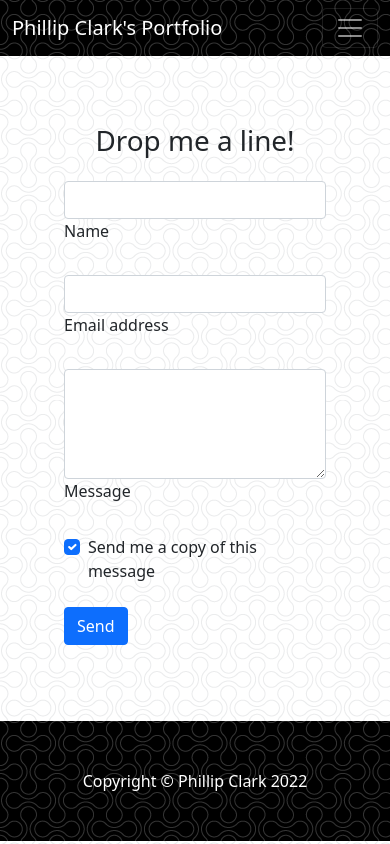
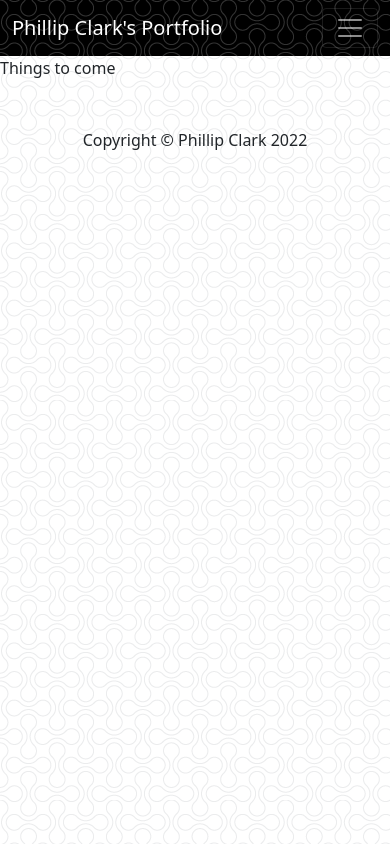
Before and after one commit to ComputisClark/phllpclrk-com, a PHP site: page /contact.html in a window 390 px wide. Run offline with PHP 8.4, Linux system fonts and the light colour scheme; some libraries are stand-ins or nearby versions.

Commit message:
Fix footer responsive display
made footer transparent.

```diff
--- a/contact.html
+++ b/contact.html
@@ -32,53 +32,17 @@
         </nav>
 
         <!-- Page Content-->
-        <div class="row row-cols-1 row-cols-sm-2 row-cols-md-3 row-cols-lg-3 m-5 p-1" style="justify-content:space-around; align-content: center; " >
-
-
-            <form>
-              <h1 class="text-center p-3">Drop me a line!</h1>
-                <div class="form-outline">
-                <!-- Name input -->
-                <div class="form-outline mb-4">
-                  <input type="text" id="form4Example1" class="form-control" />
-                  <label class="form-label" for="form4Example1">Name</label>
-                </div>
-
-                <!-- Email input -->
-                <div class="form-outline mb-4">
-                  <input type="email" id="form4Example2" class="form-control" />
-                  <label class="form-label" for="form4Example2">Email address</label>
-                </div>
-
-                <!-- Message input -->
-                <div class="form-outline mb-4">
-                  <textarea class="form-control" id="form4Example3" rows="4"></textarea>
-                  <label class="form-label" for="form4Example3">Message</label>
-                </div>
-
-                <!-- Checkbox -->
-                <div class="form-check d-flex justify-content-center mb-4">
-                  <input class="form-check-input me-2" type="checkbox" value="" id="form4Example4" checked />
-                  <label class="form-check-label" for="form4Example4">
-                    Send me a copy of this message
-                  </label>
-                </div>
-
-                <!-- Submit button -->
-                <button type="submit" class="btn btn-primary btn-block mb-4">Send</button>
-
-                </div><!--Form Outline end-->
-              </form>
+       Things to come
 
 
 
 
 
-        </div> <!--End Page Content-->
+         <!--End Page Content-->
 
         <!-- Footer-->
-        <footer class="py-5 bg-dark darkRepeatBackground">
-            <div class="container"><p class="m-0 text-center text-white">Copyright &copy; Phillip Clark 2022</p></div>
+        <footer class="py-5">
+            <div class="container"><p class="m-0 text-center text-dark">Copyright &copy; Phillip Clark 2022</p></div>
         </footer>
         <!-- Bootstrap core JS-->
         <script src="https://cdn.jsdelivr.net/npm/bootstrap@5.1.3/dist/js/bootstrap.bundle.min.js"></script>
--- a/css/main.css
+++ b/css/main.css
@@ -13,3 +13,52 @@ body {
     background-repeat: repeat;
 
 }
+
+
+/* Form Styles */
+
+
+form {
+
+    margin-top: 50px;
+    transition: all 4s ease-in-out;
+}
+
+.form-control {
+
+    width: 600px;
+    background: black;
+    border: none;
+    outline: none;
+    border-bottom: 1px solid gray;
+    color: #fff;
+    font-size: 18px;
+    margin-bottom: 16px;
+}
+
+input {
+
+    height: 45px;
+
+
+}
+
+form .submit {
+
+    background: #ff5722;
+    border-color: transparent;
+    color: #fff;
+    font-size: 20px;
+    font-weight: bold;
+    letter-spacing: 2px;
+    height: 50px;
+    margin-top: 20px;
+
+}
+
+form .submit:hover {
+
+    background-color: #f44336;
+    cursor: pointer;
+
+}
--- a/index.html
+++ b/index.html
@@ -256,8 +256,8 @@
 
 
         <!-- Footer-->
-        <footer class="py-5 bg-dark darkRepeatBackground">
-            <div class="container"><p class="m-0 text-center text-white">Copyright &copy; Phillip Clark 2022</p></div>
+        <footer class="py-5">
+            <div class="container"><p class="m-0 text-center text-dark">Copyright &copy; Phillip Clark 2022</p></div>
         </footer>
         <!-- Bootstrap core JS-->
         <script src="https://cdn.jsdelivr.net/npm/bootstrap@5.1.3/dist/js/bootstrap.bundle.min.js"></script>
--- a/resume.html
+++ b/resume.html
@@ -32,7 +32,7 @@
         </nav>
 
         <!-- Page Content-->
-        <div class="d-flex flex-row" style="justify-content:space-around; align-content: center; ">
+        <div class="d-flex flex-row mt-5" style="justify-content:space-around; align-content: center; ">
         <object data="images/Resume.pdf" type="application/pdf" width="600px" height="800px">
             <p>It appears you don't have a PDF plugin for this browser.
                 No biggie... you can <a href="images/Resume.pdf">click here to
@@ -43,8 +43,8 @@
 
 
         <!-- Footer-->
-        <footer class="py-5 bg-dark darkRepeatBackground">
-            <div class="container"><p class="m-0 text-center text-white">Copyright &copy; Phillip Clark 2022</p></div>
+        <footer class="py-5">
+            <div class="container"><p class="m-0 text-center text-dark">Copyright &copy; Phillip Clark 2022</p></div>
         </footer>
         <!-- Bootstrap core JS-->
         <script src="https://cdn.jsdelivr.net/npm/bootstrap@5.1.3/dist/js/bootstrap.bundle.min.js"></script>
```
